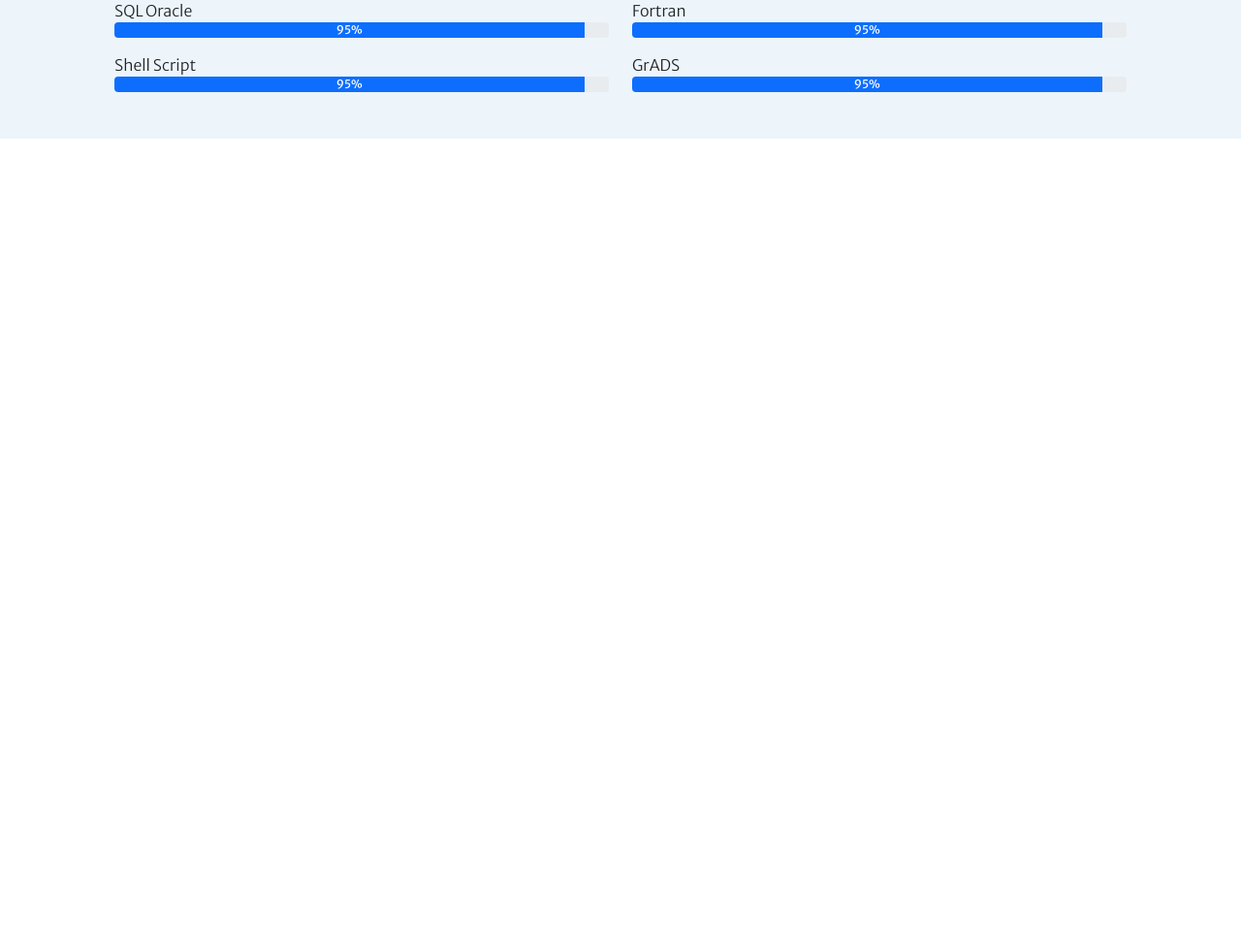
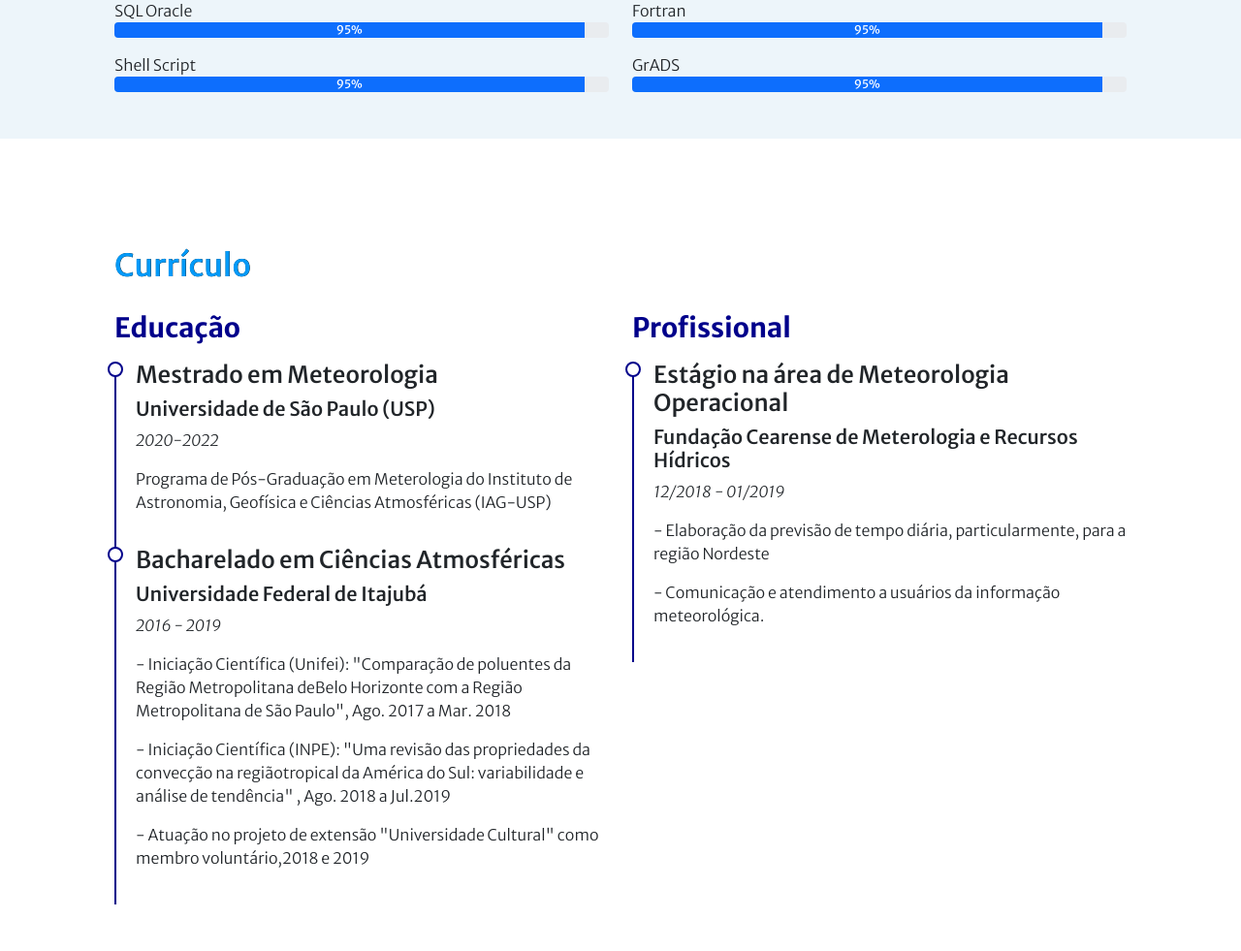
Before and after one commit to lorenarocha/portfolio-project, a Flask app: page / in a window 1280 px wide. Shown: the part 1972-2953 px from the top of the page at 97% size. Before the commit the page ends 2115 px from the top, so only its background shows below. Run offline with Flask 2, Linux system fonts and the light colour scheme; some libraries are stand-ins or nearby versions.

Commit message:
FRONTEND: create curriculum section

```diff
--- a/static/style.css
+++ b/static/style.css
@@ -152,4 +152,29 @@
     padding: 0.3rem;
 }
 
-/* Seção Habilidades */
+/* Seção Currículo */
+.curriculum .curriculum-title {
+    font-weight: 700;
+    margin-top: 20px;
+    margin-bottom: 20px;
+    color: var(--secondary);
+}
+
+.curriculum .curriculum-item {
+    padding: 0 0 20px 20px;
+    margin-top: -2px;
+    border-left: 2px solid var(--secondary);
+    position: relative;
+}
+
+.curriculum .curriculum-item::before{
+    content: " ";
+    position: absolute;
+    top: 0;
+    left: -9px;
+    width: 16px;
+    height: 16px;
+    border: 2px solid var(--secondary);
+    border-radius: 50%;
+    background: var(--light);
+}
--- a/templates/index.html
+++ b/templates/index.html
@@ -72,13 +72,13 @@
                     <a class="nav-link" href="#habilities">Habilidades</a>
                 </li>
                 <li class="nav-item">
-                    <a class="nav-link" href="#">Currículo</a>
+                    <a class="nav-link" href="#curriculum">Currículo</a>
                 </li>
                 <li class="nav-item">
-                    <a class="nav-link" href="#">Portifólio</a>
+                    <a class="nav-link" href="#portifolio">Portifólio</a>
                 </li>
                 <li class="nav-item">
-                    <a class="nav-link" href="#">Contato</a>
+                    <a class="nav-link" href="#contact">Contato</a>
                 </li>
             </ul>
         </nav>
@@ -242,6 +242,49 @@
                 </div>
             </article>
         </section>
+        <section id="curriculum" class="mt-5 curriculum">
+            <article class="container p-5">
+                <div class="row">
+                    <h2 class="pt-3 title-section">Currículo</h2>
+                    <div class="col-md-6">
+                        <h3 class="curriculum-title">Educação</h3>
+                        <div class="curriculum-item">
+                            <h4>Mestrado em Meteorologia</h4>
+                            <h5>Universidade de São Paulo (USP)</h5>
+                            <p><em>2020-2022</em></p>
+                            <p>Programa de Pós-Graduação em Meterologia do Instituto de Astronomia, Geofísica e Ciências Atmosféricas (IAG-USP)</p>
+                        </div>
+                        <div class="curriculum-item">
+                            <h4>Bacharelado em Ciências Atmosféricas</h4>
+                            <h5>Universidade Federal de Itajubá</h5>
+                            <p><em>2016 - 2019</em></p>
+                            <p>- Iniciação Científica (Unifei): "Comparação de poluentes da Região Metropolitana deBelo Horizonte com a Região Metropolitana de São Paulo", Ago. 2017 a Mar. 2018 </p>
+                            <p>- Iniciação Científica (INPE): "Uma revisão das propriedades da convecção na regiãotropical da América do Sul: variabilidade e análise de tendência" , Ago. 2018 a Jul.2019</p>
+                            <p>- Atuação no projeto de extensão "Universidade Cultural" como membro voluntário,2018 e 2019</p>
+                        </div>
+                    </div>
+                    <div class="col-md-6">
+                        <h3 class="curriculum-title">Profissional</h3>
+                        <div class="curriculum-item">
+                            <h4>Estágio na área de Meteorologia Operacional</h4>
+                            <h5>Fundação Cearense de Meterologia e Recursos Hídricos</h5>
+                            <p><em>12/2018 - 01/2019</em></p>
+                            <p>- Elaboração da previsão de tempo diária, particularmente, para a região Nordeste</p>
+                            <p>- Comunicação e atendimento a usuários da informação meteorológica.</p>
+                        </div>
+                    <!--
+                        <div class="curriculum-item">
+                            <h4></h4>
+                            <h5></h5>
+                            <p><em></em></p>
+                            <p></p>
+                        </div>
+                    -->
+                    </div>
+                </div>
+            </article>
+        </section>
+
     </main>
 
     <script src="../static/bootstrap/js/bootstrap.bundle.min.js"></script>
```
